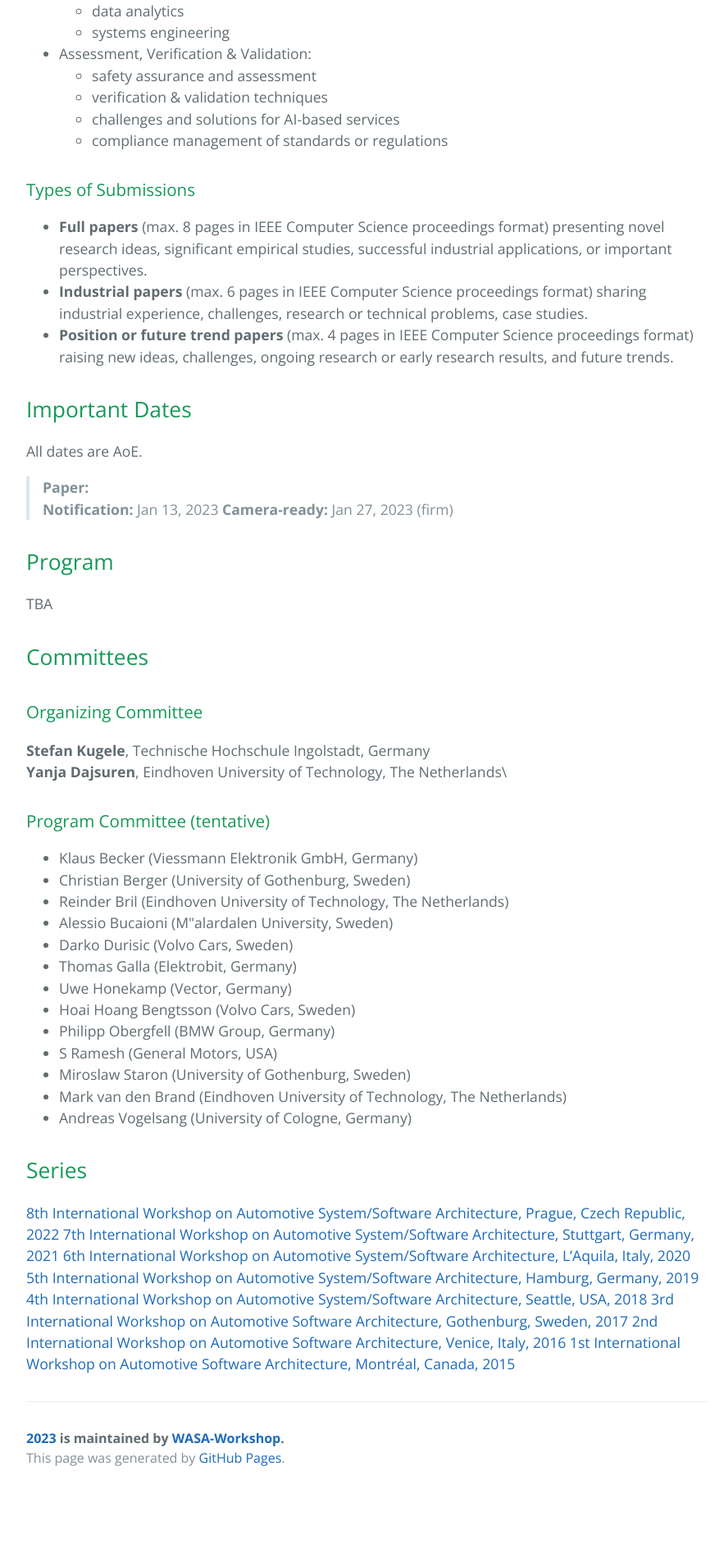
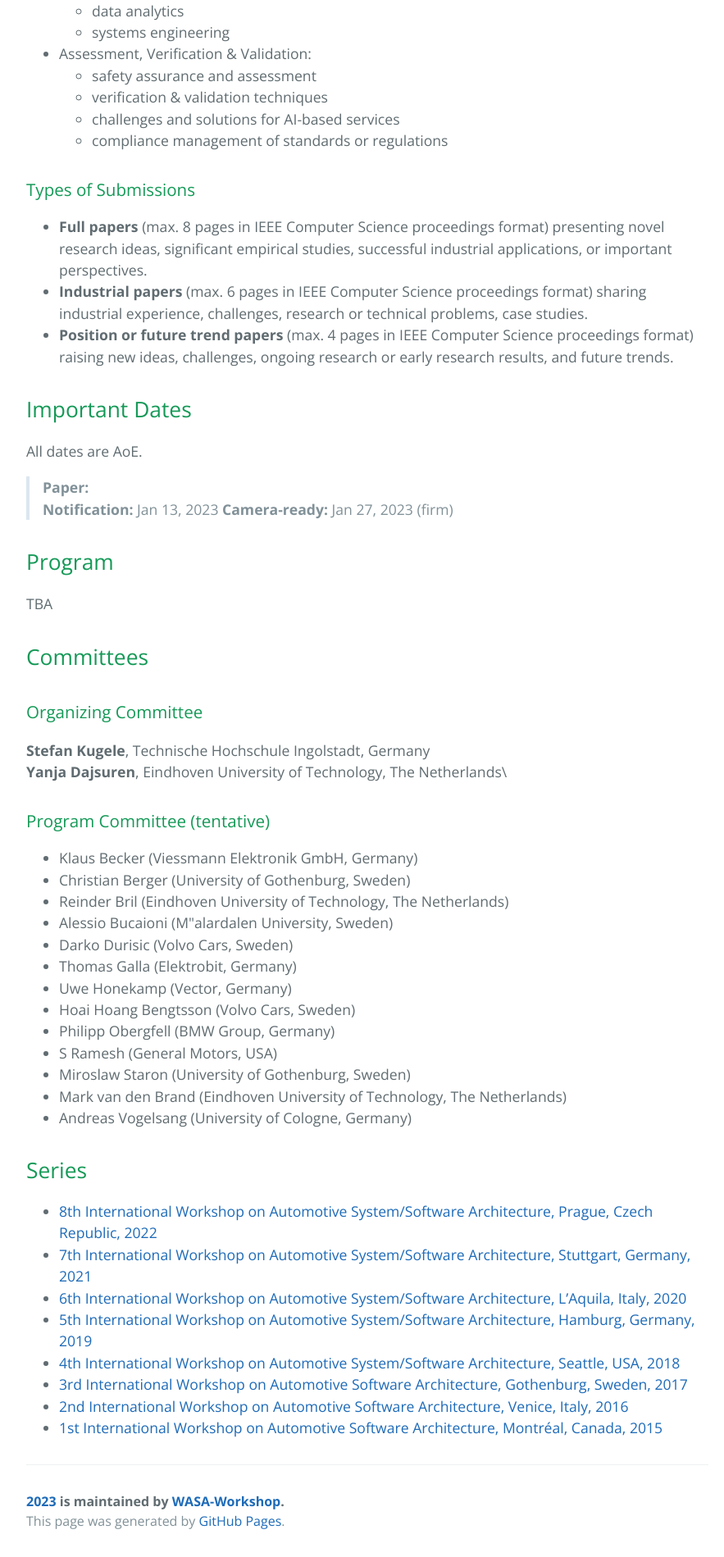
Before and after one commit to WASA-Workshop/2023, a Jekyll site: the page built from index.md, in a window 1280 px wide. Shown: the part 1639-3538 px from the top of the page at 82% size, without its empty margins (192-1075 px from the left). Built offline with Jekyll 4.4.1, drawn with Linux system fonts in a browser that asks for light colours; our own code applies the rules of GitHub Pages for plain Markdown files; before the commit the page ends 3461 px from its top, so only the background shows below that.

```diff
--- a/index.md
+++ b/index.md
@@ -77,11 +77,11 @@ TBA
 
 ## Series
 
-[8th International Workshop on Automotive System/Software Architecture, Prague, Czech Republic, 2022](https://www.win.tue.nl/wasa2022/)
-[7th International Workshop on Automotive System/Software Architecture, Stuttgart, Germany, 2021](https://www.win.tue.nl/wasa2021/)
-[6th International Workshop on Automotive System/Software Architecture, L’Aquila, Italy, 2020](https://www.win.tue.nl/wasa2020/)
-[5th International Workshop on Automotive System/Software Architecture, Hamburg, Germany, 2019](https://www.win.tue.nl/wasa2019/)
-[4th International Workshop on Automotive System/Software Architecture, Seattle, USA, 2018](https://www.win.tue.nl/wasa2018/)
-[3rd International Workshop on Automotive Software Architecture, Gothenburg, Sweden, 2017](https://www.win.tue.nl/wasa2017/)
-[2nd International Workshop on Automotive Software Architecture, Venice, Italy, 2016](https://www.win.tue.nl/wasa2016/)
-[1st International Workshop on Automotive Software Architecture, Montréal, Canada, 2015](https://www.win.tue.nl/wasa2015/)
+- [8th International Workshop on Automotive System/Software Architecture, Prague, Czech Republic, 2022](https://www.win.tue.nl/wasa2022/)
+- [7th International Workshop on Automotive System/Software Architecture, Stuttgart, Germany, 2021](https://www.win.tue.nl/wasa2021/)
+- [6th International Workshop on Automotive System/Software Architecture, L’Aquila, Italy, 2020](https://www.win.tue.nl/wasa2020/)
+- [5th International Workshop on Automotive System/Software Architecture, Hamburg, Germany, 2019](https://www.win.tue.nl/wasa2019/)
+- [4th International Workshop on Automotive System/Software Architecture, Seattle, USA, 2018](https://www.win.tue.nl/wasa2018/)
+- [3rd International Workshop on Automotive Software Architecture, Gothenburg, Sweden, 2017](https://www.win.tue.nl/wasa2017/)
+- [2nd International Workshop on Automotive Software Architecture, Venice, Italy, 2016](https://www.win.tue.nl/wasa2016/)
+- [1st International Workshop on Automotive Software Architecture, Montréal, Canada, 2015](https://www.win.tue.nl/wasa2015/)
```
